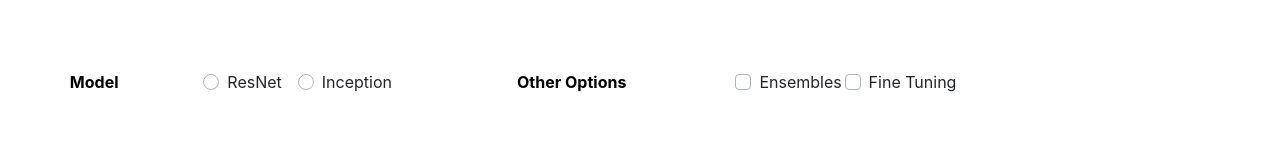
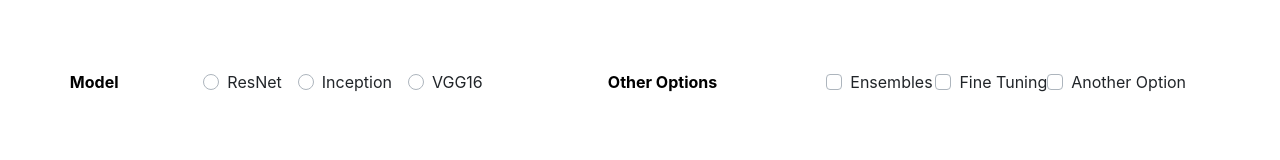
Before and after one commit to deathcat05/ssu-geosciences-web, a React (Create React App) app: page / in a window 1280 px wide. Shown: the part 444-604 px from the top of the page. Built offline with nearby package versions, Linux system fonts and the light colour scheme.

Commit message:
Checkboxes for other options working, and passed to backend

```diff
--- a/src/Prediction.js
+++ b/src/Prediction.js
@@ -13,12 +13,14 @@ class Prediction extends React.Component {
             file: null,
             imagePreviewUrl: null,
             selectedModelOption: '',
+            selectedOtherOptions: [],
             prediciton: []
         };
 
         this.handleImagePreview = this.handleImagePreview.bind(this);
         this.classifyImage = this.classifyImage.bind(this);
         this.handleModelOptionChange = this.handleModelOptionChange.bind(this);
+        this.handleOtherOptionsChange = this.handleOtherOptionsChange.bind(this);
     }
     classificationResults (response){
         console.log(response);
@@ -39,12 +41,15 @@ class Prediction extends React.Component {
         uploadEvent.preventDefault();
         let fileToUpload = this.state.file;
         let modelOption = this.state.selectedModelOption;
+        let otherOptions = this.state.selectedOtherOptions;
+
         console.log(modelOption);
 
         const formData = new FormData();
 
         formData.append('file', fileToUpload);
-        formData.append('options', modelOption);
+        formData.append('model', modelOption);
+        formData.append('options', otherOptions);
         console.log(formData);
        return axios({
             method: 'post',
@@ -72,6 +77,18 @@ class Prediction extends React.Component {
         reader.readAsDataURL(file)
     }
 
+    handleOtherOptionsChange(changeEvent){
+        console.log('inside handleOtherOptionsChange')
+        console.log('selectedOtherOptions are', this.state.selectedOtherOptions);
+        console.log(changeEvent.target.value)
+        let newOtherOptions = this.state.selectedOtherOptions;
+        newOtherOptions.push(changeEvent.target.value);
+
+        console.log(newOtherOptions);
+        this.setState({
+            selectedOtherOptions: newOtherOptions
+        })
+    }
     handleModelOptionChange(changeEvent){
         console.log('inside handleModelOptionChange')
         console.log('selectedModelOption is initially:', this.state.selectedModelOption);
@@ -110,16 +127,25 @@ class Prediction extends React.Component {
                         <input type="radio" className="custom-control-input" id="inception-input" value="inception" checked={this.state.selectedModelOption === 'inception'} onChange={this.handleModelOptionChange}/>
                         <label className="custom-control-label" htmlFor="inception-input">Inception</label>
                     </div>
+                    <div className="col-md-0.5 custom-radio custom-control custom-radio custom-control-inline" >
+                        <input type="radio" className="custom-control-input" id="inception-input" value="vgg16" checked={this.state.selectedModelOption === 'vgg16'} onChange={this.handleModelOptionChange} />
+                        <label className="custom-control-label" htmlFor="vgg16-input">VGG16</label>
+                    </div>
                     <div className="col-md-3" id="other-option">
                         Other Options
                     </div>
                     <div className="col-md-1 custom-control custom-checkbox">
-                        <input type="checkbox" className="custom-control-input" id="ensembles-check"/>
+                        <input type="checkbox" className="custom-control-input" id="ensembles-check" value="ensembles"  onChange={this.handleOtherOptionsChange}/>
                         <label className="custom-control-label" htmlFor="ensembles-check">Ensembles</label>
                     </div>
                     <div className="col-md-0.5 custom-control custom-checkbox">
-                        <input type="checkbox" className="custom-control-input" id="fine-tuning-check"/>
+                        <input type="checkbox" className="custom-control-input" id="fine-tuning-check" value="fine-tuning" onChange={this.handleOtherOptionsChange}/>
                         <label className="custom-control-label" htmlFor="fine-tuning-check">Fine Tuning</label>
+
+                    </div>
+                    <div className="col-md-0.5 custom-control custom-checkbox">
+                        <input type="checkbox" className="custom-control-input" id="other-check" value="other" onChange={this.handleOtherOptionsChange} />
+                        <label className="custom-control-label" htmlFor="other-check">Another Option</label>
 
                     </div>
                </div>
```
